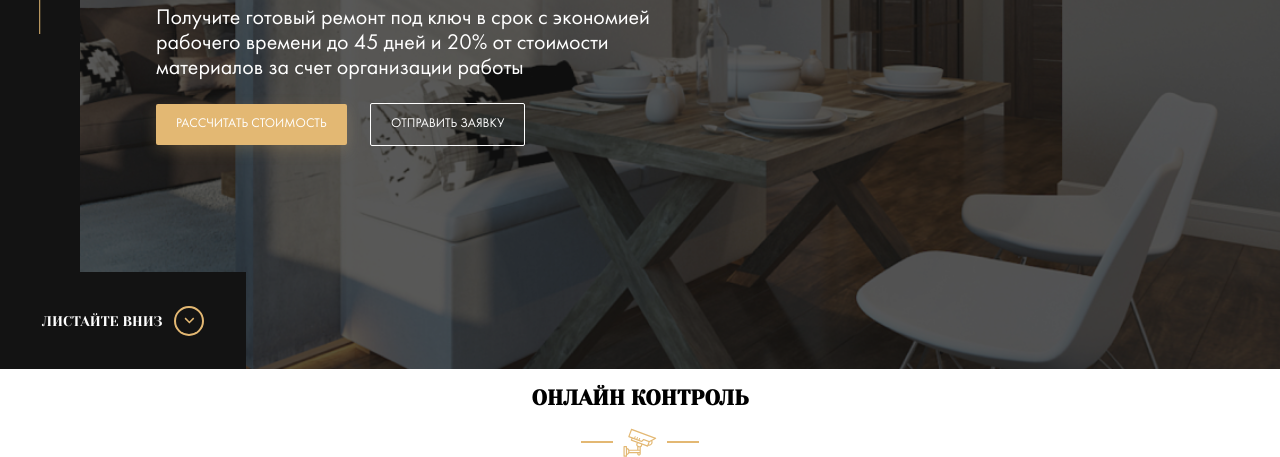
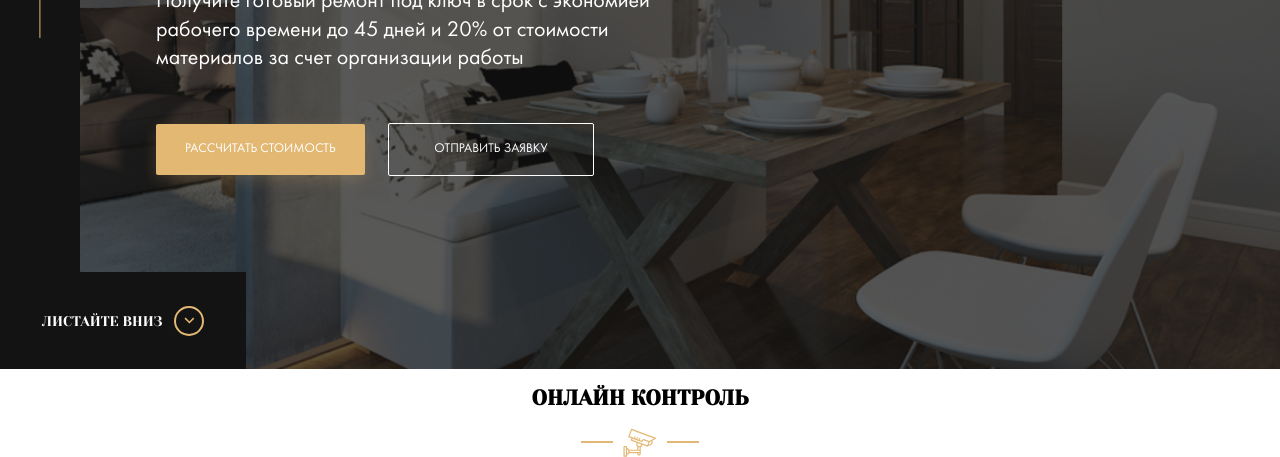
Before and after one commit to Dias226/repair-design, a website: page index.html in a window 1280 px wide. Shown: the part 431-888 px from the top of the page. Drawn offline with Linux system fonts and the light colour scheme; files whose address does not match are found by name.

Commit message:
feat: make pixel perfect on hero page

```diff
--- a/sass/_interface.sass
+++ b/sass/_interface.sass
@@ -1,5 +1,5 @@
 .button
-  padding: 13px 20px
+  padding: 11px 24px
   border: none
   border-radius: 2px
   text-transform: uppercase
@@ -17,3 +17,4 @@
     border: 1px solid $light
     background-color: transparent
     color: $light
+    min-width: 206px
--- a/sass/templates/_header.sass
+++ b/sass/templates/_header.sass
@@ -11,6 +11,7 @@
   justify-content: space-between
   align-items: center
 .logo
+  font-size: 1.075rem
   color: $primary
   text-transform: uppercase
 .nav
@@ -18,7 +19,7 @@
     color: $light
     text-decoration: none
     text-transform: uppercase
-    margin-right: 2.85rem
+    margin-right: 2.5rem
     transition: color 0.2s
     &:hover
       color: $primary
--- a/sass/templates/_hero.sass
+++ b/sass/templates/_hero.sass
@@ -21,9 +21,14 @@
     margin-left: 4.28rem
   &__text
     font-size: 1.57rem
+    line-height: 131%
     max-width: 500px
+    margin: 0
+    margin-top: 1rem
+    margin-bottom: 3.5rem
   &__button
     margin-right: 20px
+    padding: 18px 29px
   &__instagram
     position: absolute
     left: 0
@@ -65,6 +70,7 @@
     color: $primary
     transform: rotate(90deg)
     line-height: 0.8
+    font-size: 1.1rem
     &::after
       content: ''
       width: 50px
@@ -76,5 +82,6 @@
   font-family: 'Yeseva One', cursive
   text-transform: uppercase
   font-size: 2.857rem
+  line-height: 1.4
   &--primary
     color: $primary
```
Also changed, not shown: index.html (+1 -1 lines), css/style.css.
